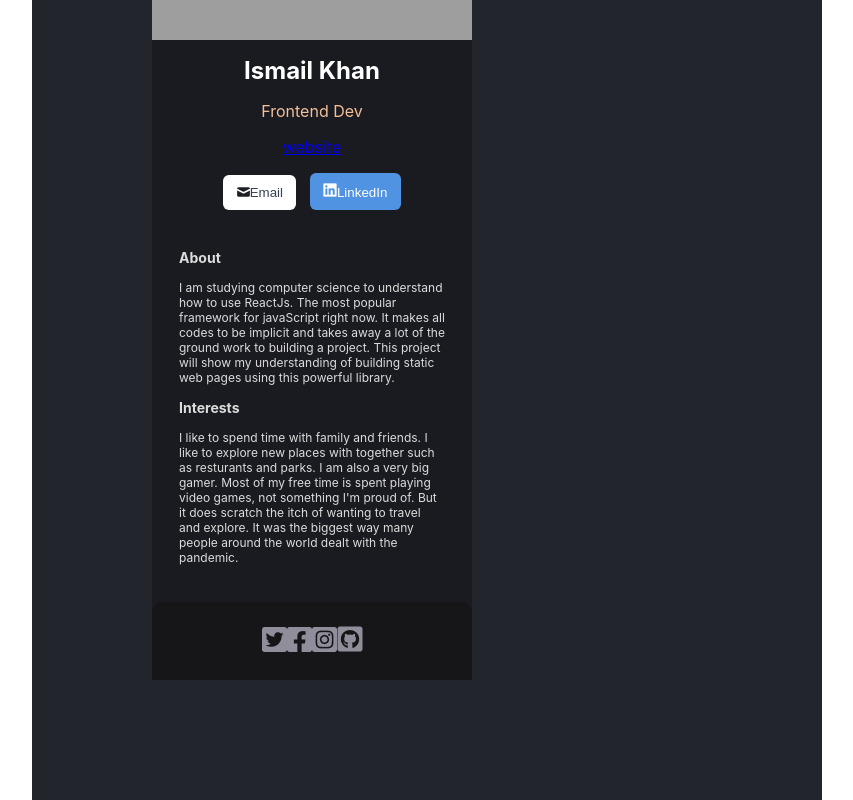
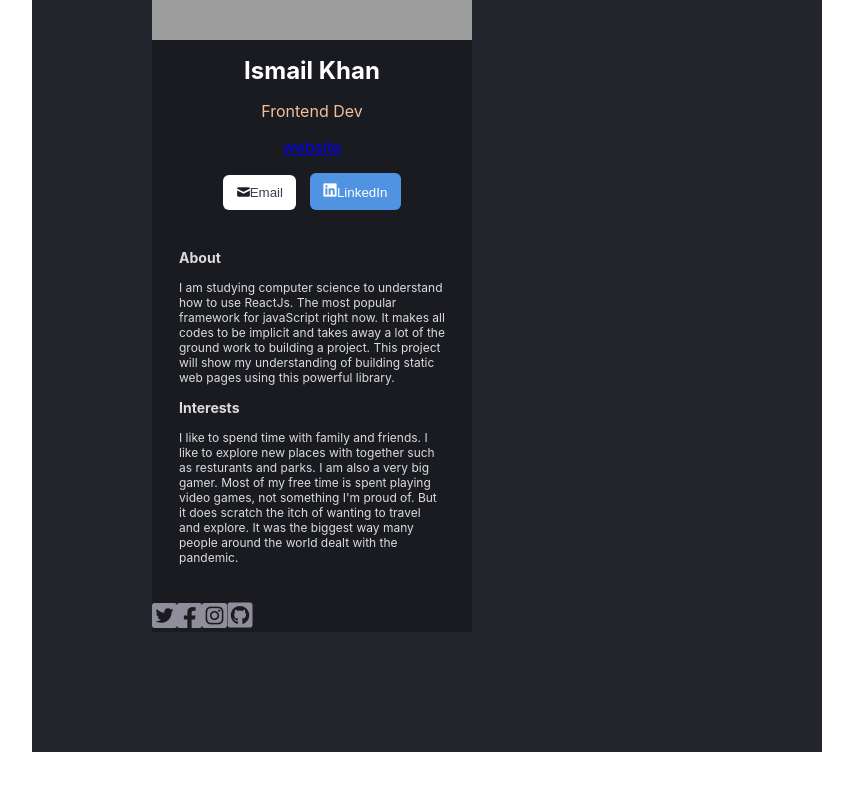
Before and after one commit to overgrownFudge/business-card-react, a React (Create React App) app: page / in a window 1280 px wide. Shown: the part 400-1200 px from the top of the page, without its empty margins (213-1066 px from the left). After the commit the page ends 1152 px from the top, so only its background shows below. Built offline with nearby package versions, Linux system fonts and the light colour scheme; grey boxes are pictures that could not be loaded.

Commit message:
added classes to icons

```diff
--- a/src/components/Footer.js
+++ b/src/components/Footer.js
@@ -6,11 +6,9 @@ import insta from '../images/insta-icon.png'
 
 export default function Footer() {
     return <div className="footer">
-        <footer>
-            <img src={twitter}/>
-            <img src={fb}/>
-            <img src={insta}/>
-            <img src={git}/>
-        </footer>
+            <img className = "icon" src={twitter}/>
+            <img className = "icon" src={fb}/>
+            <img className = "icon" src={insta}/>
+            <img className = "icon" src={git}/>
     </div>
 }
```
